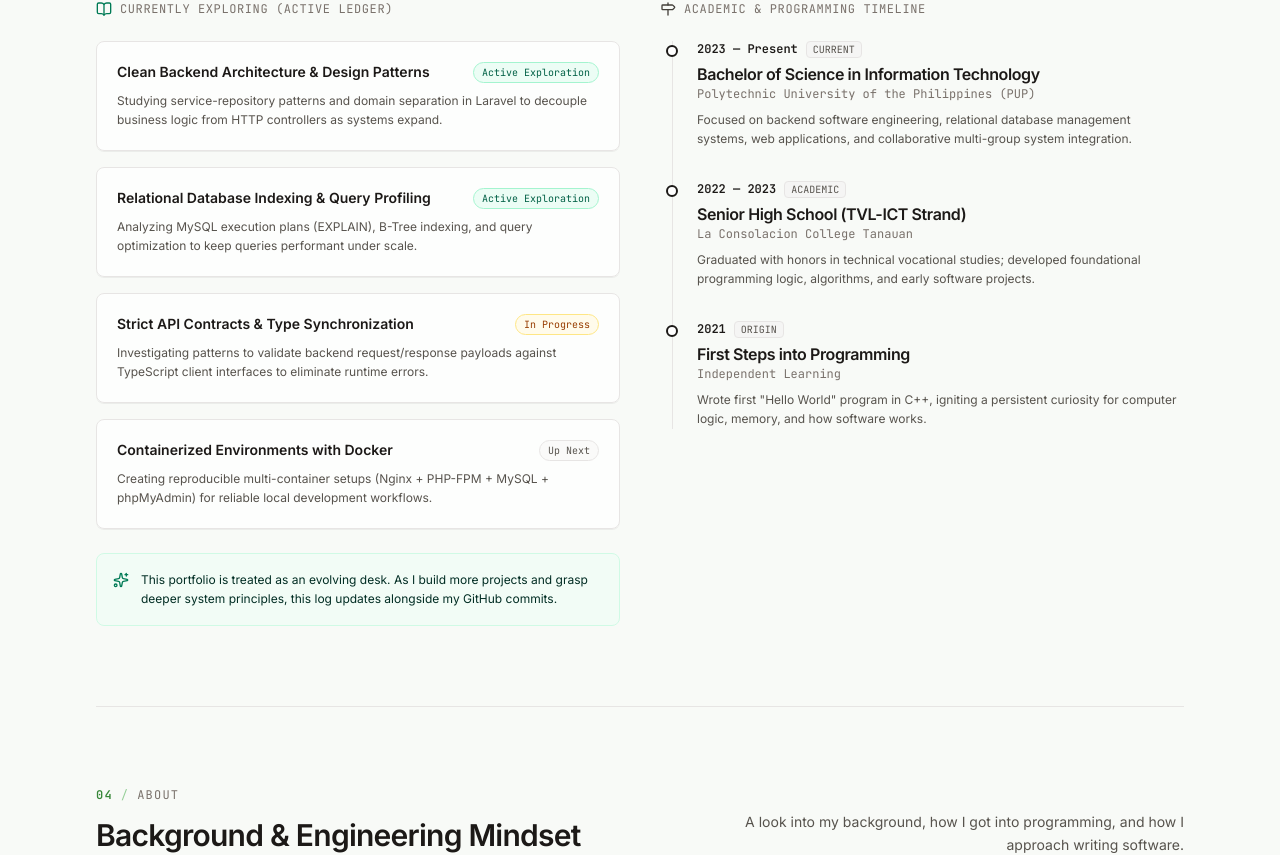
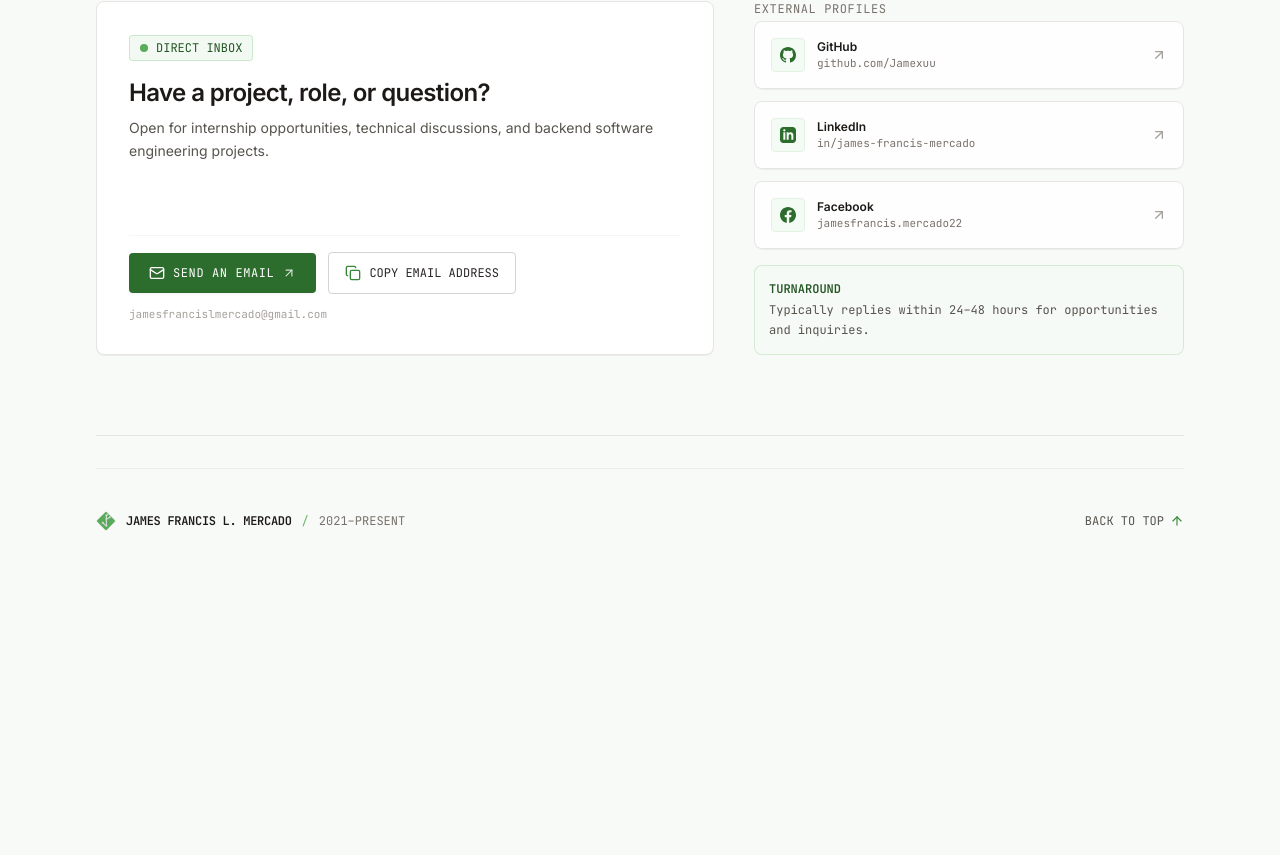
Before and after one commit to Jamexuu/Jamexuu.github.io, a React (Vite) app: page / in a window 1280 px wide. Shown: the part 3742-4597 px from the top of the page. After the commit the page ends 4315 px from the top, so only its background shows below. Built offline with nearby package versions, Linux system fonts and the light colour scheme.

Commit message:
refactor(home): remove journey and about sections to streamline portfolio flow

```diff
--- a/src/pages/Home.tsx
+++ b/src/pages/Home.tsx
@@ -3,8 +3,6 @@
 import IntroSection from "../sections/IntroSection";
 import WorkSection from "../sections/WorkSection";
 import StackSection from "../sections/StackSection";
-import JourneySection from "../sections/JourneySection";
-import AboutSection from "../sections/AboutSection";
 import ContactSection from "../sections/ContactSection";
 import Footer from "../components/Footer";
 
@@ -13,7 +11,7 @@
 
   useEffect(() => {
     const handleScroll = () => {
-      const sectionIds = ["work", "stack", "journey", "about", "contact"];
+      const sectionIds = ["work", "stack", "contact"];
       const scrollPosition = window.scrollY + 200;
 
       for (const id of sectionIds) {
@@ -40,12 +38,10 @@
     <div className="min-h-screen">
       <Navbar activeSection={activeSection} />
 
-      <main className="max-w-6xl mx-auto px-6 sm:px-8">
+      <main className="max-w-6xl mx-auto px-4 sm:px-6 lg:px-8">
         <IntroSection />
         <WorkSection />
         <StackSection />
-        <JourneySection />
-        <AboutSection />
         <ContactSection />
         <Footer />
       </main>
```
